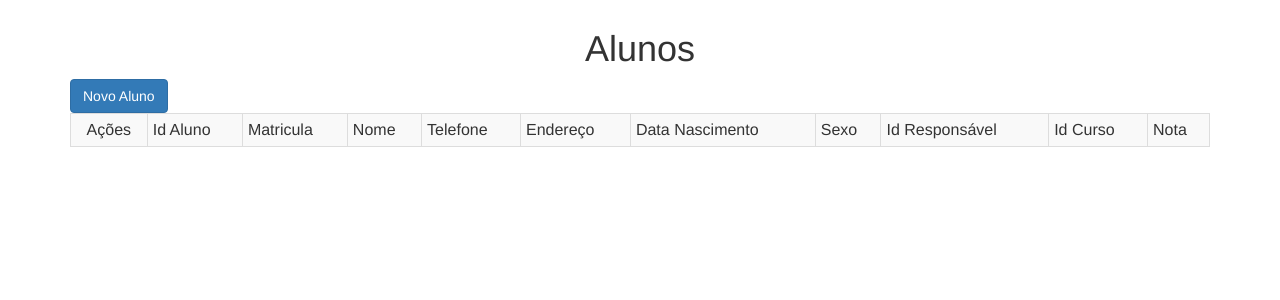
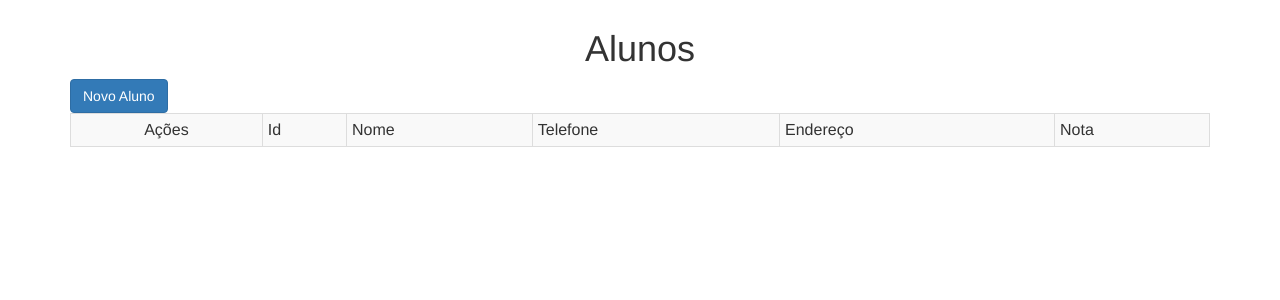
Before and after one commit to dougs007/Atividades-PHP, a PHP site: page /aluno/index.php in a window 1280 px wide. Shown: the part 51-351 px from the top of the page. Run offline with PHP 8.4, Linux system fonts and the light colour scheme; data that the repository does not hold is empty.

Commit message:
[ UPDATE ] Alterado dados da view de aluno
Redução na listagem de dados do aluno

```diff
--- a/ProjetoFinal-Web1/aluno/index.php
+++ b/ProjetoFinal-Web1/aluno/index.php
@@ -14,15 +14,10 @@ include_once '../cabecalho.php';
     <table class="table table-bordered table-hover table-striped table-condensed">
         <tr>
             <td align="center">Ações</td>
-            <td>Id Aluno</td>
-            <td>Matricula</td>
+            <td>Id</td>
             <td>Nome</td>
             <td>Telefone</td>
             <td>Endereço</td>
-            <td>Data Nascimento</td>
-            <td>Sexo</td>
-            <td>Id Responsável</td>
-            <td>Id Curso</td>
             <td>Nota</td>
         </tr>
 
@@ -37,14 +32,9 @@ include_once '../cabecalho.php';
                     </a>
                 </td>
                 <td><?= $aluno['id_aluno'] ?></td>
-                <td><?= $aluno['matricula'] ?></td>
                 <td><?= $aluno['nome'] ?></td>
                 <td><?= $aluno['telefone'] ?></td>
                 <td><?= $aluno['endereco'] ?></td>
-                <td><?= $aluno['data_nascimento'] ?></td>
-                <td><?= $aluno['sexo'] ?></td>
-                <td><?= $aluno['id_responsavel'] ?></td>
-                <td><?= $aluno['id_curso'] ?></td>
                 <td><?= number_format($aluno['nota'], 1, ',', '.'); ?></td>
             </tr>
         <?php } ?>
```
